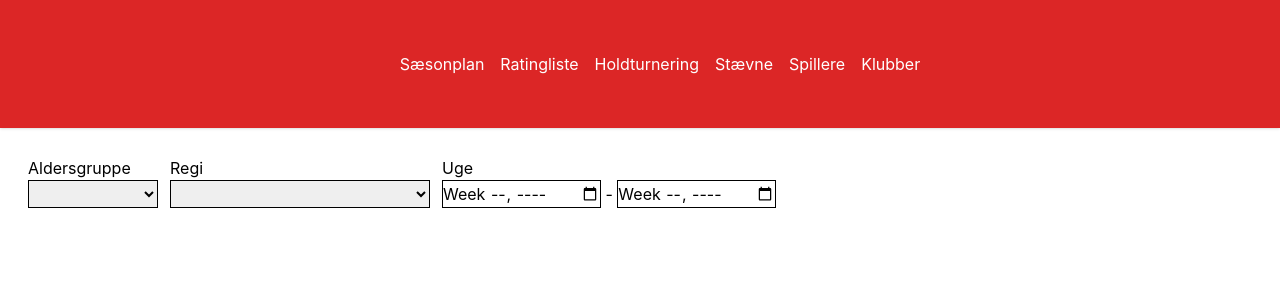
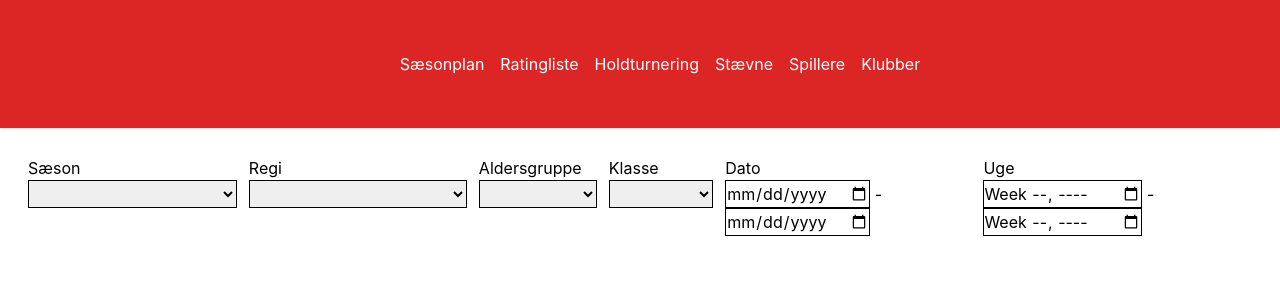
Before and after one commit to GodSpiller/bordtennis, a React (Create React App) app in the folder frontend/: page /saeson in a window 1280 px wide. Shown: the top 300 px of the page. Built offline with nearby package versions, Linux system fonts and the light colour scheme.

Commit message:
All input field / select fields implemented for Season page

```diff
--- a/frontend/src/components/selects/ClassSelect.tsx
+++ b/frontend/src/components/selects/ClassSelect.tsx
@@ -0,0 +1,94 @@
+type Class = {
+  title: string;
+  identifier: number;
+};
+
+const classes: Class[] = [
+  {
+    identifier: 0,
+    title: "",
+  },
+  {
+    identifier: 1,
+    title: "Elite",
+  },
+  {
+    identifier: 2,
+    title: "1",
+  },
+  {
+    identifier: 3,
+    title: "2",
+  },
+  {
+    identifier: 4,
+    title: "3",
+  },
+  {
+    identifier: 5,
+    title: "4",
+  },
+  {
+    identifier: 6,
+    title: "5",
+  },
+  {
+    identifier: 7,
+    title: "6",
+  },
+  {
+    identifier: 8,
+    title: "7",
+  },
+  {
+    identifier: 9,
+    title: "A",
+  },
+  {
+    identifier: 10,
+    title: "B",
+  },
+  {
+    identifier: 11,
+    title: "C",
+  },
+  {
+    identifier: 12,
+    title: "D",
+  },
+  {
+    identifier: 13,
+    title: "E",
+  },
+  {
+    identifier: 14,
+    title: "F",
+  },
+  {
+    identifier: 15,
+    title: "G",
+  },
+  {
+    identifier: 16,
+    title: "Alle",
+  },
+];
+
+type Props = {
+  setClass: (event: React.ChangeEvent<HTMLSelectElement>) => void;
+};
+
+export function ClassSelect({ setClass }: Props) {
+  return (
+    <form className="flex flex-col w-[130px] ">
+      <label>Klasse</label>
+      <select onChange={setClass} className="border-black border h-[28px] ">
+        {classes.map((clas) => (
+          <option key={clas.identifier} value={clas.identifier}>
+            {clas.title}
+          </option>
+        ))}
+      </select>
+    </form>
+  );
+}
--- a/frontend/src/components/selects/DateSelect.tsx
+++ b/frontend/src/components/selects/DateSelect.tsx
@@ -0,0 +1,11 @@
+export function DateSelect() {
+  return (
+    <form className="flex flex-col">
+      <label>Dato</label>
+      <p>
+        <input className="border border-black h-[28px]" type="date" /> -{" "}
+        <input className="border border-black h-[28px]" type="date" />
+      </p>
+    </form>
+  );
+}
--- a/frontend/src/components/selects/RegiSelect.tsx
+++ b/frontend/src/components/selects/RegiSelect.tsx
@@ -51,9 +51,9 @@ export function RegiSelect({ setRegi }: Props) {
     <form className="flex flex-col w-[260px]">
       <label>Regi</label>
       <select onChange={setRegi} className="border-black border h-[28px]">
-        {regi.map((age) => (
-          <option key={age.identifier} value={age.identifier}>
-            {age.title}
+        {regi.map((regi) => (
+          <option key={regi.identifier} value={regi.identifier}>
+            {regi.title}
           </option>
         ))}
       </select>
--- a/frontend/src/components/selects/SeasonSelect.tsx
+++ b/frontend/src/components/selects/SeasonSelect.tsx
@@ -0,0 +1,34 @@
+type Season = {
+  title: string;
+  identifier: number;
+};
+
+const seasons: Season[] = [
+  {
+    identifier: 0,
+    title: "",
+  },
+  {
+    identifier: 1,
+    title: "2023/2024",
+  },
+];
+
+type Props = {
+  setSeason: (event: React.ChangeEvent<HTMLSelectElement>) => void;
+};
+
+export function SeasonSelect({ setSeason }: Props) {
+  return (
+    <form className="flex flex-col w-[260px]">
+      <label>Sæson</label>
+      <select onChange={setSeason} className="border-black border h-[28px]">
+        {seasons.map((season) => (
+          <option key={season.identifier} value={season.identifier}>
+            {season.title}
+          </option>
+        ))}
+      </select>
+    </form>
+  );
+}
--- a/frontend/src/pages/SeasonPlanPage.tsx
+++ b/frontend/src/pages/SeasonPlanPage.tsx
@@ -2,10 +2,15 @@ import { useState } from "react";
 import { AgeGroupSelect } from "../components/selects/AgeGroupSelect";
 import { WeekInput } from "../components/inputs/WeekInput";
 import { RegiSelect } from "../components/selects/RegiSelect";
+import { SeasonSelect } from "../components/selects/SeasonSelect";
+import { DateSelect } from "../components/selects/DateSelect";
+import { ClassSelect } from "../components/selects/ClassSelect";
 
 export function SeasonPlanPage() {
   const [ageGroup, setAgeGroup] = useState<string | undefined>();
   const [regi, setRegi] = useState<string | undefined>();
+  const [season, setSeason] = useState<string | undefined>();
+  const [_class, setClass] = useState<string | undefined>();
 
   const ageGroupChange = (event: React.ChangeEvent<HTMLSelectElement>) => {
     setAgeGroup(event.target.value);
@@ -17,10 +22,23 @@ export function SeasonPlanPage() {
     console.log(regi);
   };
 
+  const seasonChange = (event: React.ChangeEvent<HTMLSelectElement>) => {
+    setSeason(event.target.value);
+    console.log(season);
+  };
+
+  const classChange = (event: React.ChangeEvent<HTMLSelectElement>) => {
+    setClass(event.target.value);
+    console.log(_class);
+  };
+
   return (
     <div className="flex flex-row gap-3">
+      <SeasonSelect setSeason={seasonChange} />
+      <RegiSelect setRegi={regiChange} />
       <AgeGroupSelect setAgeGroup={ageGroupChange} />
-      <RegiSelect setRegi={regiChange}></RegiSelect>
+      <ClassSelect setClass={classChange} />
+      <DateSelect />
       <WeekInput />
     </div>
   );
```
